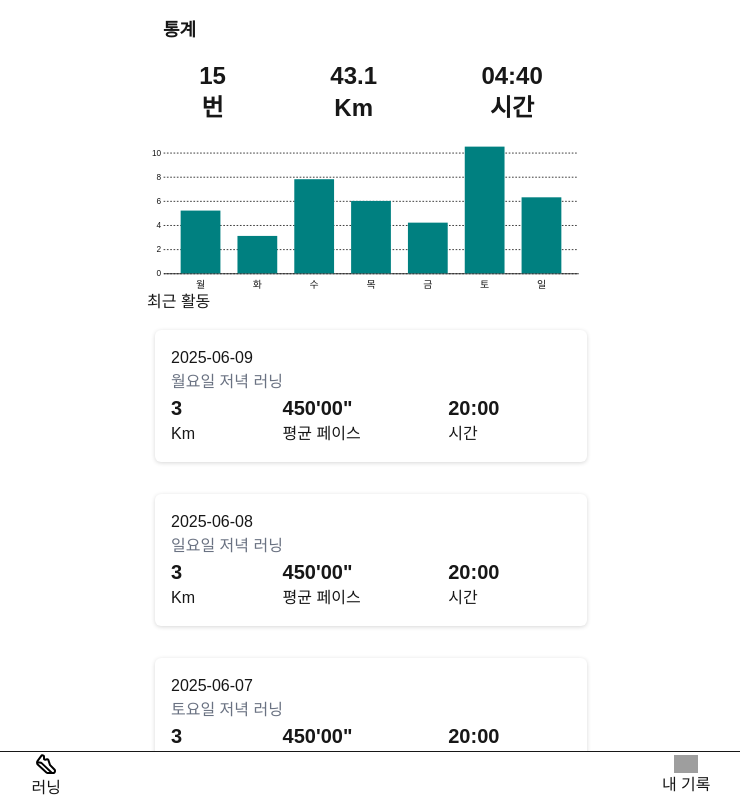
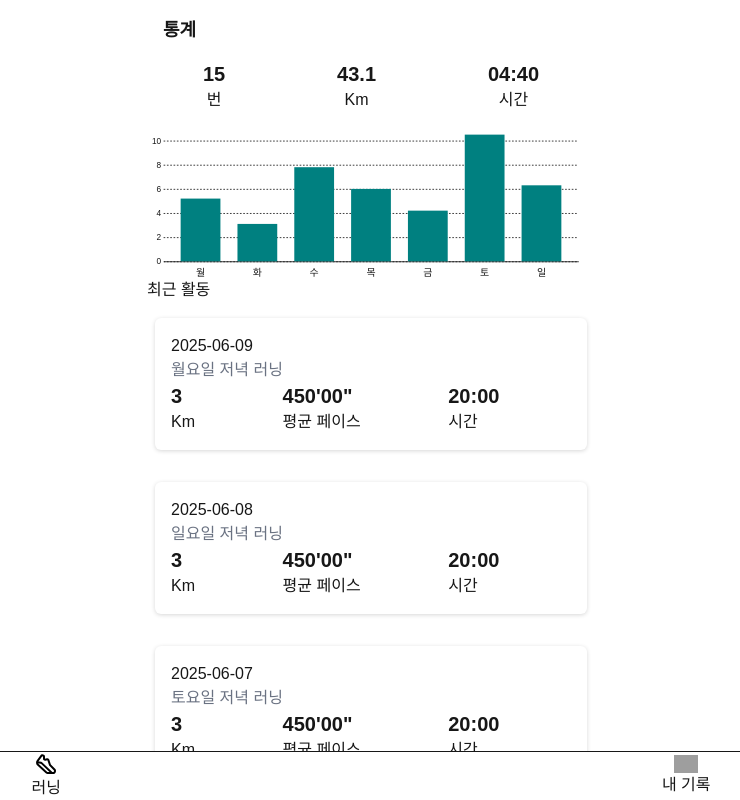
Before and after one commit to LeeHwiGyoung/running, a Next.js app: page /dashboard in a window 1280 px wide. Shown: the top 800 px of the page, without its empty margins (269-1009 px from the left). Built offline with nearby package versions, Linux system fonts and the light colour scheme; grey boxes are pictures that could not be loaded.

Commit message:
💄 RunningInfo.tsx : label 의 폰트 크기 조정

```diff
--- a/src/component/dashboard/RunningInfo.tsx
+++ b/src/component/dashboard/RunningInfo.tsx
@@ -9,7 +9,7 @@ interface RunningInfoProps {
 }
 
 export default function RunningInfo({className="",runCount , distance, time} : RunningInfoProps) {
-  const baseClassNames = "flex w-full text-center text-2xl font-bold"
+  const baseClassNames = "flex w-full text-center text-xl font-bold"
   let lastClassName = baseClassNames;
   if(className){
      lastClassName += ` ${className}`;
@@ -20,15 +20,15 @@ export default function RunningInfo({className="",runCount , distance, time} : R
         <h3 className='sr-only'>러닝 정보</h3>
         <div className='grow-1 flex flex-col'>
             <data value={runCount}>{runCount}</data>
-            <span>번</span>
+            <span className='font-normal text-base'>번</span>
         </div>
         <div className='grow-1 flex flex-col'>
             <data value={distance.toFixed(1)}>{distance.toFixed(1)}</data>
-            <span>Km</span>
+            <span className='font-normal text-base'>Km</span>
         </div>
         <div className='grow-1 flex flex-col'>
             <data value={formatTime(time)}>{formatTime(time)}</data>
-            <span>시간</span>
+            <span className='font-normal text-base'>시간</span>
         </div>
     </article>
   )
```
